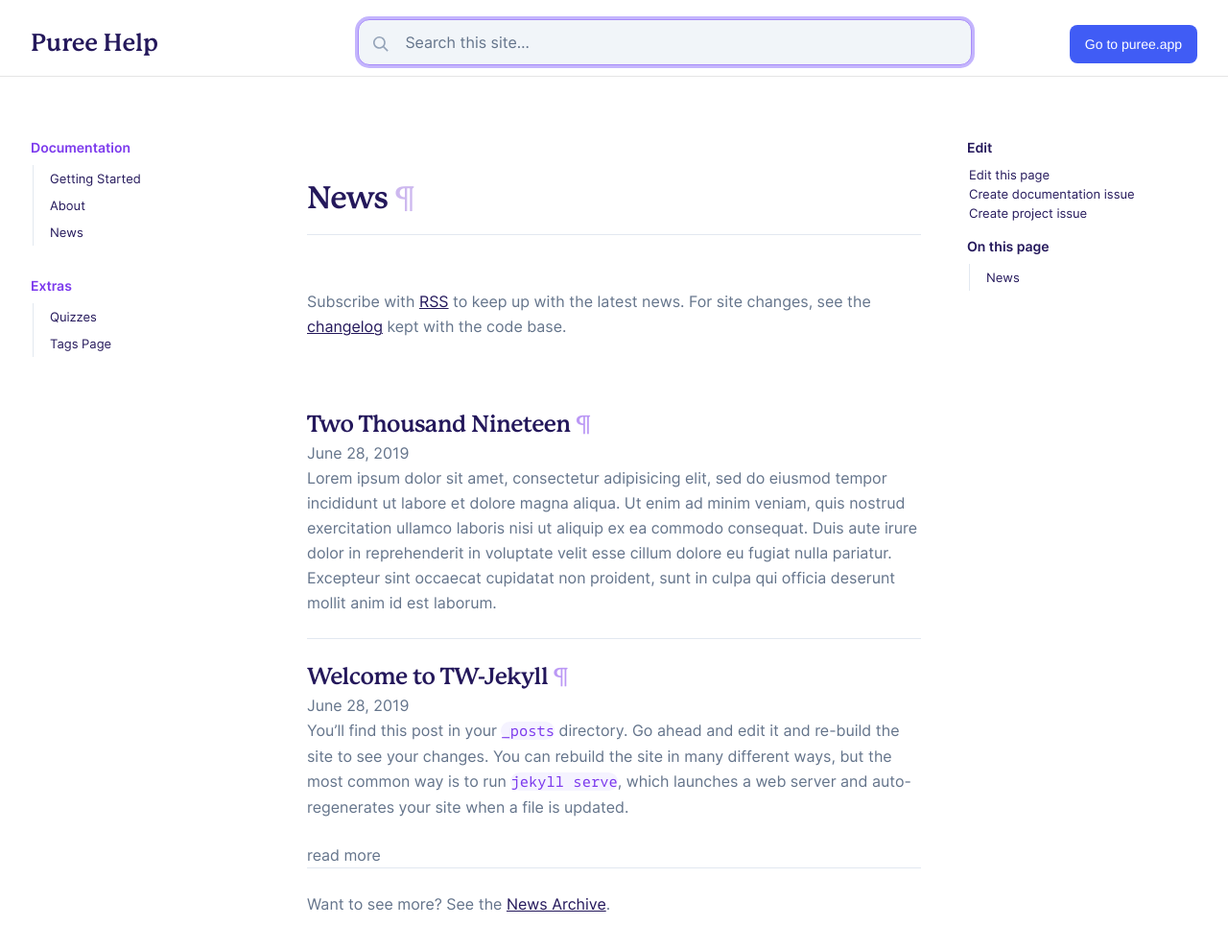
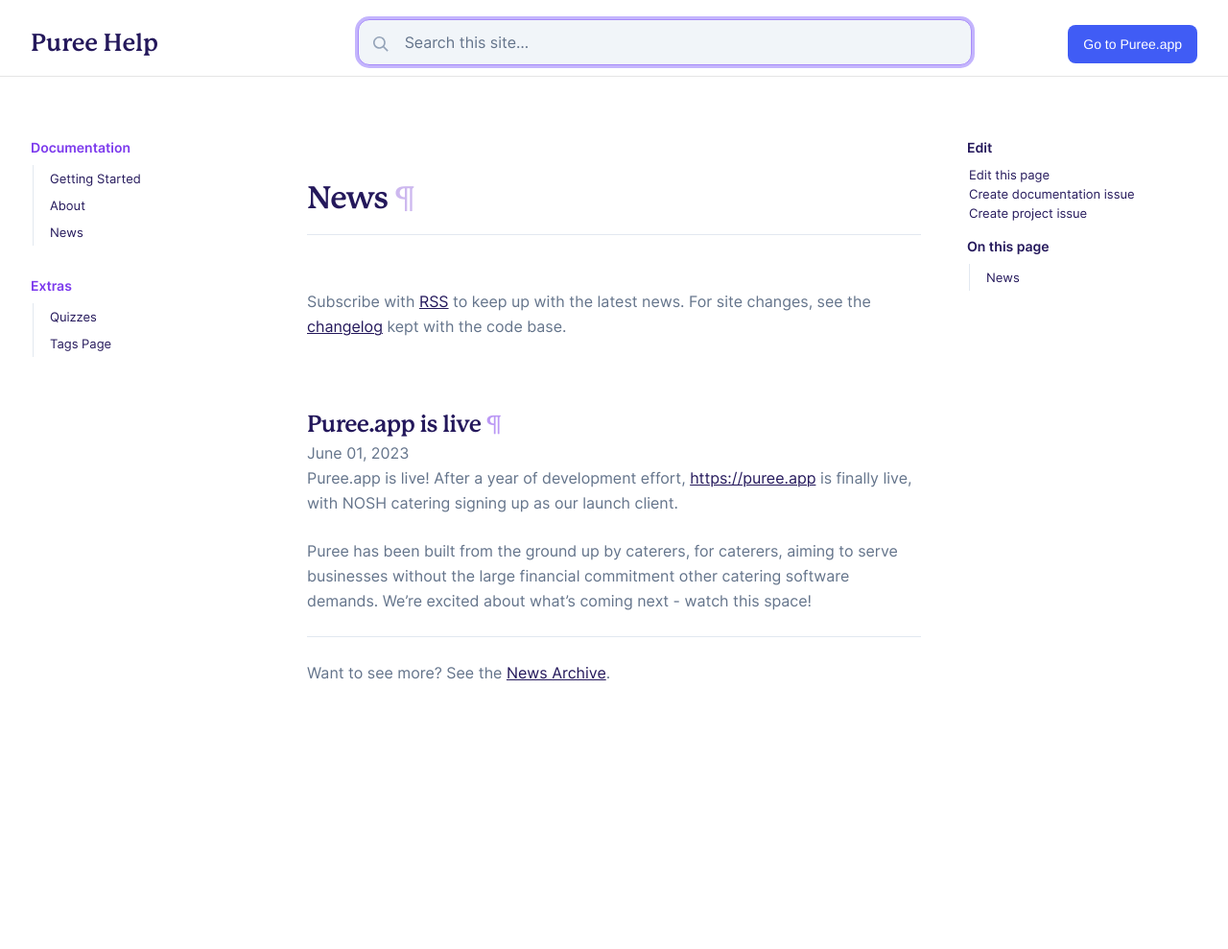
Before and after one commit to puree-catering/puree-catering.github.io, a Jekyll site: the page built from pages/news.md, in a window 1280 px wide and 1123 px high. Shown: the top 989 px of the window at 96% size. Built offline with Jekyll 4.4.1, drawn with Linux system fonts in a browser that asks for light colours.

Commit message:
Update news

```diff
--- a/_config.yml
+++ b/_config.yml
@@ -26,7 +26,8 @@ description: > # this means to ignore newlines until "baseurl:"
 baseurl: "" # the subpath of your site, e.g. /blog
 
 # This is mostly for testing
-url: "https://puree.app" # the base hostname & protocol for your site
+url: "https://help.puree.app" # the base hostname & protocol for your site
+main_site_url: "https://puree.app"
 
 # Keywords (space separated)
 keywords: "documentation theme"
--- a/_layouts/default.html
+++ b/_layouts/default.html
@@ -26,7 +26,7 @@
                   </g>
                </svg>
             </button>
-            <a href="{{ site.url }}" class="btn btn-blue">Go to puree.app</a>
+            <a href="{{ site.main_site_url }}" class="btn btn-blue">Go to Puree.app</a>
             <!-- { include social-menu.html } -->
          </div>
       </header>
--- a/_posts/2019-06-28-hello-world.md
+++ /dev/null
@@ -1,12 +0,0 @@
----
-title:  "Two Thousand Nineteen"
-date:   2019-06-28 18:52:21
-categories: jekyll update
-badges:
- - color: orange
-   name: warning-badge
- - color: darkred
-   name: danger-badge
----
-
-Lorem ipsum dolor sit amet, consectetur adipisicing elit, sed do eiusmod tempor incididunt ut labore et dolore magna aliqua. Ut enim ad minim veniam, quis nostrud exercitation ullamco laboris nisi ut aliquip ex ea commodo consequat. Duis aute irure dolor in reprehenderit in voluptate velit esse cillum dolore eu fugiat nulla pariatur. Excepteur sint occaecat cupidatat non proident, sunt in culpa qui officia deserunt mollit anim id est laborum.
--- /dev/null
+++ b/_posts/2019-06-28-launch.md
@@ -0,0 +1,11 @@
+---
+title:  "Puree.app is live"
+date:   2023-06-01
+categories: puree update
+---
+
+Puree.app is live! After a year of development effort, [https://puree.app](Puree.app) is finally live, with NOSH catering
+signing up as our launch client.
+
+Puree has been built from the ground up by caterers, for caterers, aiming to serve businesses without the large financial commitment
+other catering software demands. We're excited about what's coming next - watch this space!
--- a/_posts/2019-06-29-welcome.md
+++ /dev/null
@@ -1,36 +0,0 @@
----
-title: "Welcome to TW-Jekyll"
-date: 2019-06-28 5:52:21 -0500
-categories: jekyll update
-badges:
- - color: darkblue
-   name: blue-badge
- - color: "#CCC"
-   name: grey-badge
- - color: skyblue
-   name: skyblue-badge
- - color: green
-   name: green-badge
----
-
-You’ll find this post in your `_posts` directory. Go ahead and edit it and re-build the site to see your changes. You can rebuild the site in many different ways, but the most common way is to run `jekyll serve`, which launches a web server and auto-regenerates your site when a file is updated.
-
-<!--more-->
-
-To add new posts, simply add a file in the `_posts` directory that follows the convention `YYYY-MM-DD-name-of-post.ext` and includes the necessary front matter. Take a look at the source for this post to get an idea about how it works.
-
-Jekyll also offers powerful support for code snippets:
-
-{% highlight ruby %}
-def print_hi(name)
-  puts "Hi, #{name}"
-end
-print_hi('Tom')
-#=> prints 'Hi, Tom' to STDOUT.
-{% endhighlight %}
-
-Check out the [Jekyll docs][jekyll-docs] for more info on how to get the most out of Jekyll. File all bugs/feature requests at [Jekyll’s GitHub repo][jekyll-gh]. If you have questions, you can ask them on [Jekyll Talk][jekyll-talk].
-
-[jekyll-docs]: http://jekyllrb.com/docs/home
-[jekyll-gh]:   https://github.com/jekyll/jekyll
-[jekyll-talk]: https://talk.jekyllrb.com/
```
